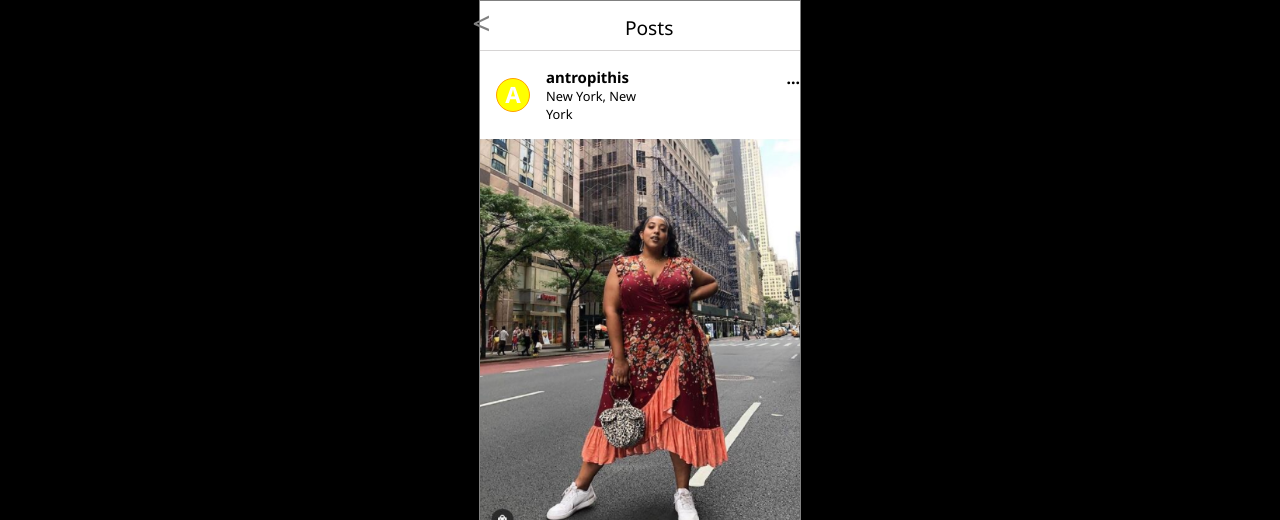
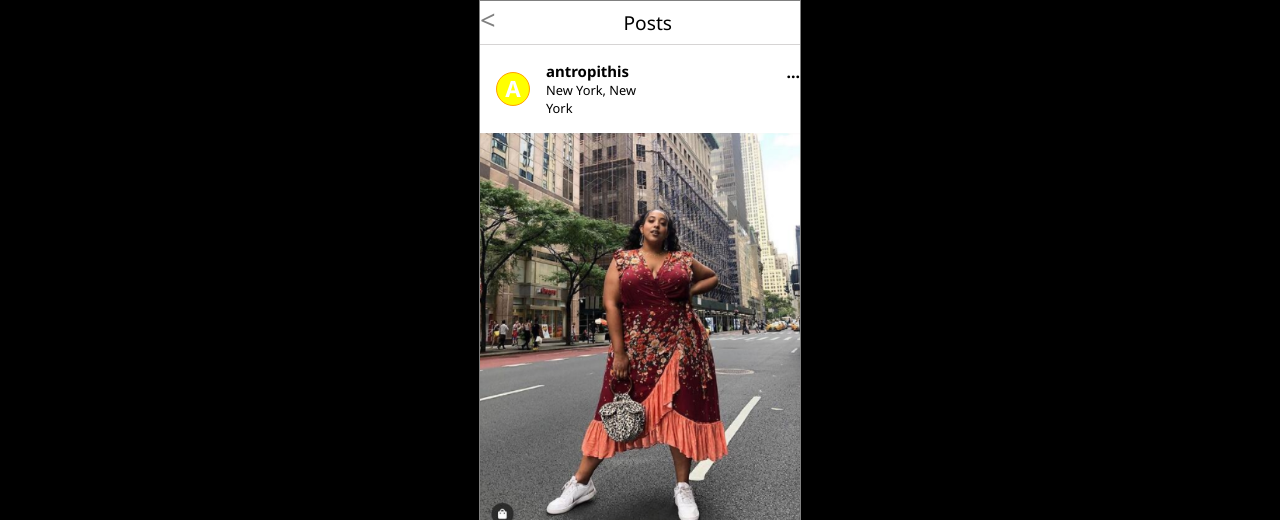
Before and after one commit to developerchanchal/oct-30, a plain HTML site: page index.html in a window 1280 px wide. Shown: the top 520 px of the page. Drawn offline with Linux system fonts and the light colour scheme.

Commit message:
Update style.css

```diff
--- a/style.css
+++ b/style.css
@@ -43,9 +43,9 @@ i,b{
 .header-section p:before {
     content: "<";
     position: relative;
-    left: -42%;
+    left: -40%;
     font-weight: 500;
-    font-size: 2rem;
+    font-size: 1.7rem;
     color: grey;
     cursor: pointer;
 }
```
